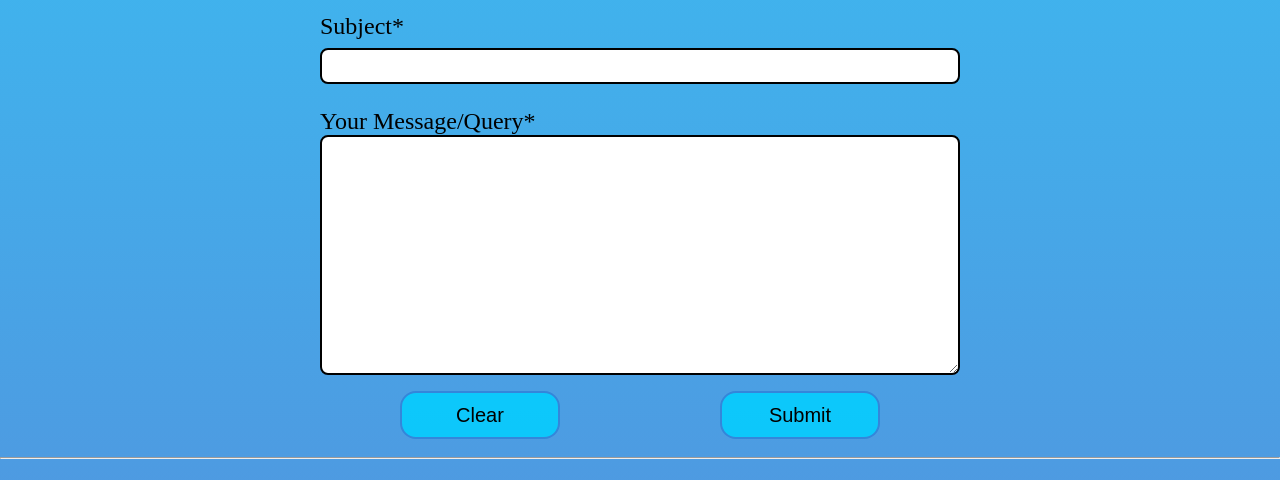
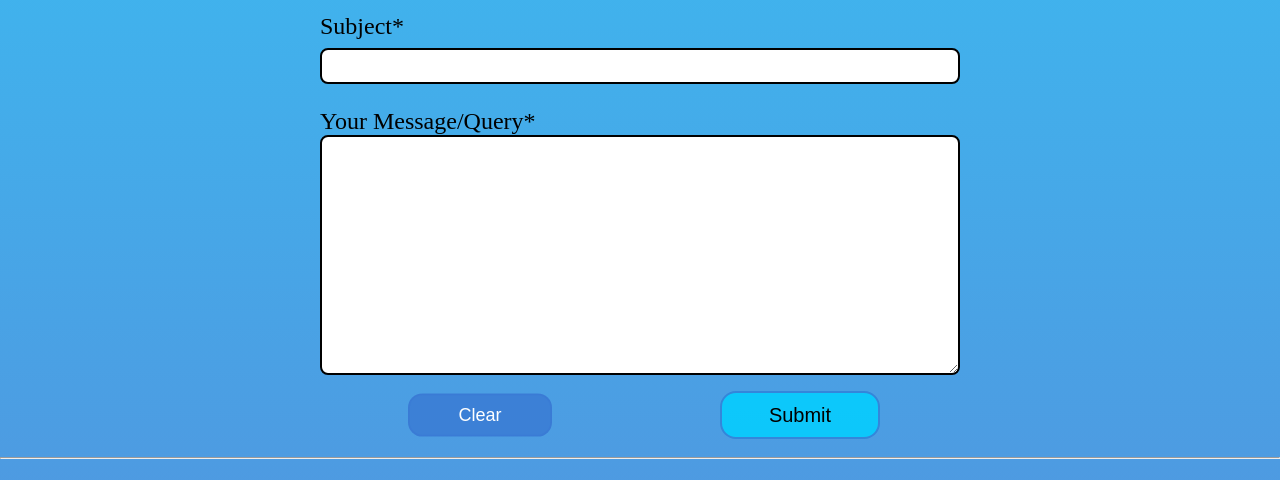
Before and after one commit to TshepoMasuku/Portfolio-Website, a website: page public/contact.html in a window 1280 px wide. In both pictures the pointer is over the button "Clear". Shown: the part 785-1265 px from the top of the page. Drawn offline with Linux system fonts and the light colour scheme; grey boxes are pictures that could not be loaded.

Commit message:
email form button hover effect tweak

```diff
--- a/public/styles.css
+++ b/public/styles.css
@@ -356,6 +356,9 @@ textarea {
     border-radius: 1rem;
     font-size: 1.25rem;
 }
-.emailForm__submitBtn:hover {
+.emailForm__button:hover {
+    transition: ease-in-out;
+    scale: 0.9;
+    color: white;
     background-color: #3a7bd5dc;
 }
```
